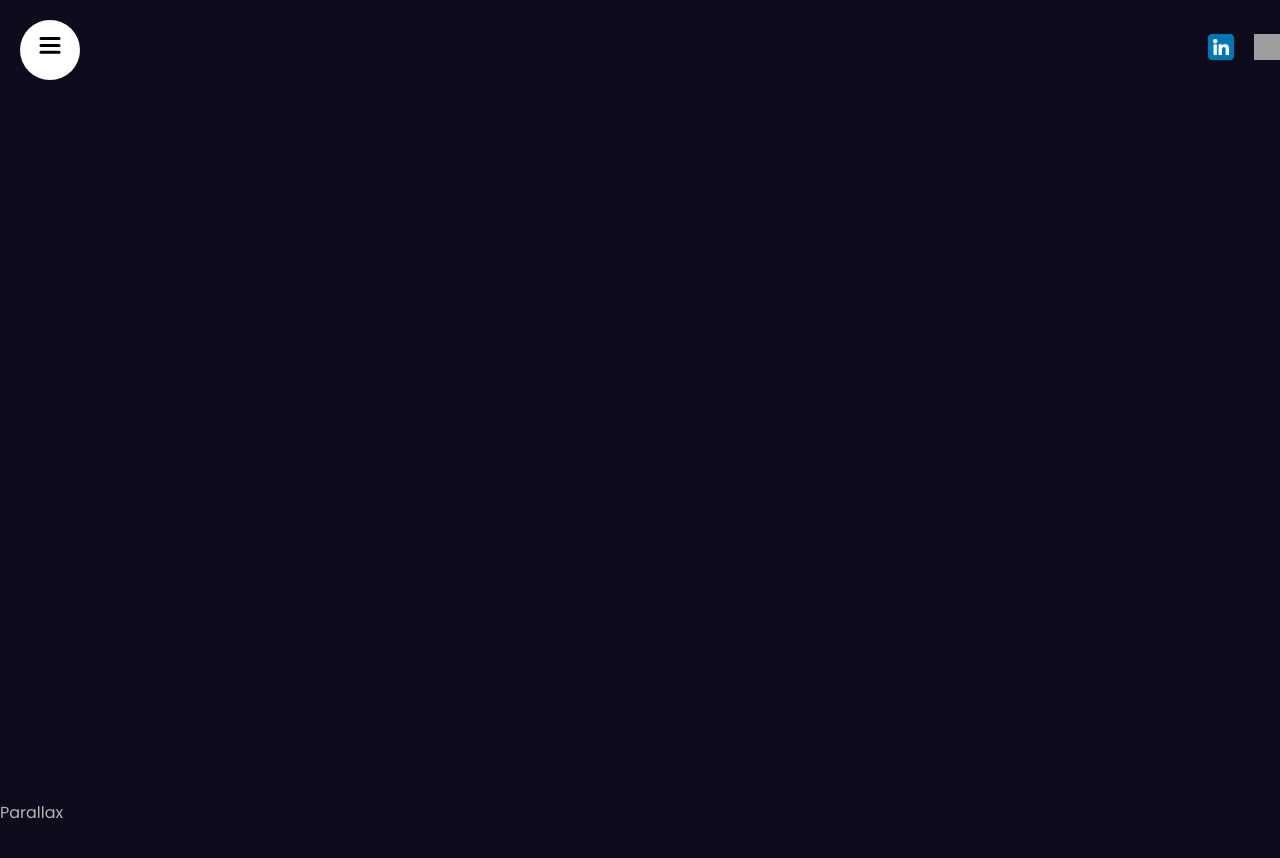
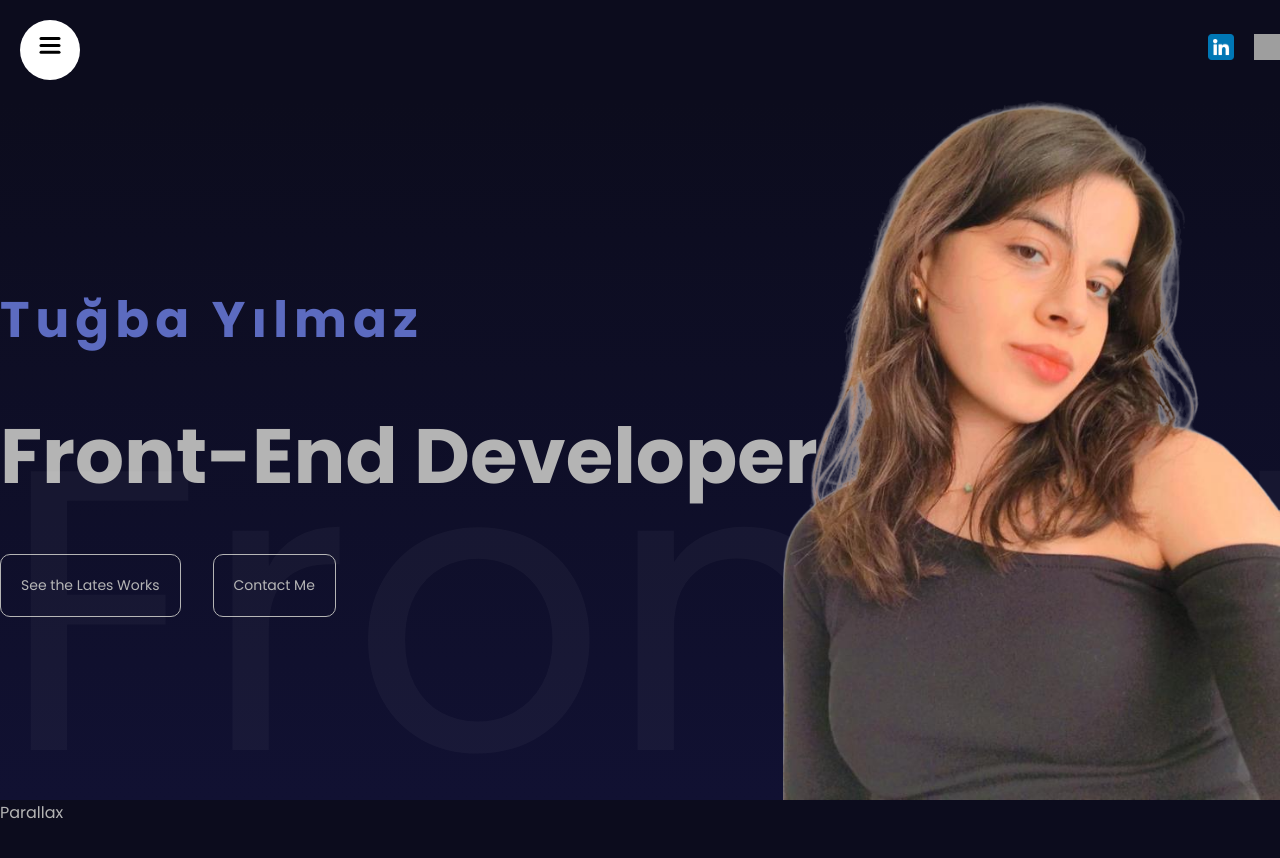
Before and after one commit to tugbayilmaz01/portfolio, a React (Vite) app: page / in a window 1280 px wide. Shown: the top 858 px of the page. Built offline with nearby package versions, Linux system fonts and the light colour scheme; grey boxes are pictures that could not be loaded.

Commit message:
developer/opening page created

```diff
--- a/src/App.jsx
+++ b/src/App.jsx
@@ -1,4 +1,5 @@
 import "./app.scss";
+import Developer from "./components/developer/Developer";
 
 import Navbar from "./components/navbar/Navbar";
 
@@ -7,6 +8,7 @@ const App = () => {
     <div>
       <section id="Homepage">
         <Navbar />
+        <Developer />
       </section>
       <section id="Services">Parallax</section>
       <section>Services</section>
--- /dev/null
+++ b/src/components/developer/Developer.jsx
@@ -0,0 +1,61 @@
+import "./developer.scss";
+import { motion } from "framer-motion";
+const textVariants = {
+  initial: {
+    x: -500,
+    opacity: 0,
+  },
+  animate: {
+    x: 0,
+    opacity: 1,
+    transition: {
+      duration: 1,
+      staggerChildren: 0.1,
+    },
+  },
+  scrollButton: {
+    opacity: 0,
+    y: 10,
+    transition: {
+      duration: 2,
+      repeat: Infinity,
+    },
+  },
+};
+
+const Developer = () => {
+  return (
+    <div className="developer">
+      <div className="wrapper">
+        <motion.div
+          className="textContainer"
+          variants={textVariants}
+          initial="initial"
+          animate="animate"
+        >
+          <motion.h2 variants={textVariants}>Tuğba Yılmaz</motion.h2>
+          <motion.h1 variants={textVariants}>Front-End Developer</motion.h1>
+          <motion.div variants={textVariants} className="buttons">
+            <motion.button variants={textVariants}>
+              See the Lates Works
+            </motion.button>
+            <motion.button variants={textVariants}>Contact Me</motion.button>
+          </motion.div>
+          {/*         <motion.img
+            variants={textVariants}
+            animate="scrollButton"
+            src="/scroll.png"
+          ></motion.img> */}
+        </motion.div>
+      </div>
+      <div className="slidingContainer">
+        Front-End & Full Stack Developer - UI UX Developer
+      </div>
+      <div className="imageContainer">
+        <motion.img src="/developer.png" />
+      </div>
+    </div>
+  );
+};
+
+export default Developer;
--- /dev/null
+++ b/src/components/developer/developer.scss
@@ -0,0 +1,68 @@
+.developer {
+  height: calc(100vh - 100px);
+  overflow: hidden;
+  background: linear-gradient(180deg, #0c0c1d, #111132);
+  position: relative;
+
+  .wrapper {
+    max-width: 1366px;
+    height: 100%;
+    margin: auto;
+
+    .textContainer {
+      height: 100%;
+      display: flex;
+      flex-direction: column;
+      justify-content: center;
+      gap: 40px;
+
+      h2 {
+        font-size: 50px;
+        color: #5c6bc0;
+        letter-spacing: 6px;
+      }
+
+      h1 {
+        font-size: 77px;
+      }
+
+      .buttons {
+        display: flex;
+        flex-direction: row;
+        gap: 2rem;
+
+        button {
+          padding: 20px;
+          border: 1px solid rgb(180, 180, 180);
+          border-radius: 10px;
+          background-color: transparent;
+          color: rgb(180, 180, 180);
+          cursor: pointer;
+          font-size: 14px;
+        }
+      }
+      img {
+        width: 50px;
+      }
+    }
+  }
+
+  .imageContainer {
+    height: 100%;
+    position: absolute;
+    right: 0;
+    top: 0;
+  }
+  .imageContainer img {
+    height: 100%;
+    width: auto;
+  }
+
+  .slidingContainer {
+    position: absolute;
+    font-size: 50vh;
+    bottom: -110px;
+    white-space: nowrap;
+    color: #ffffff09;
+  }
+}
```
